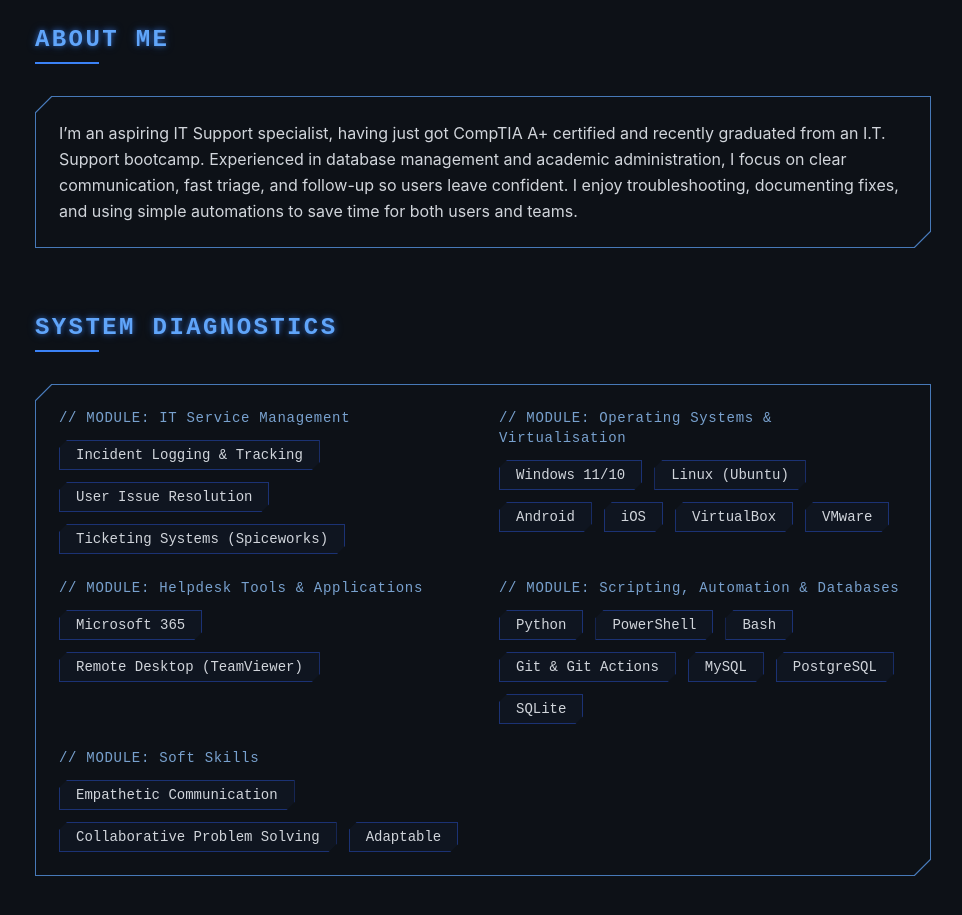
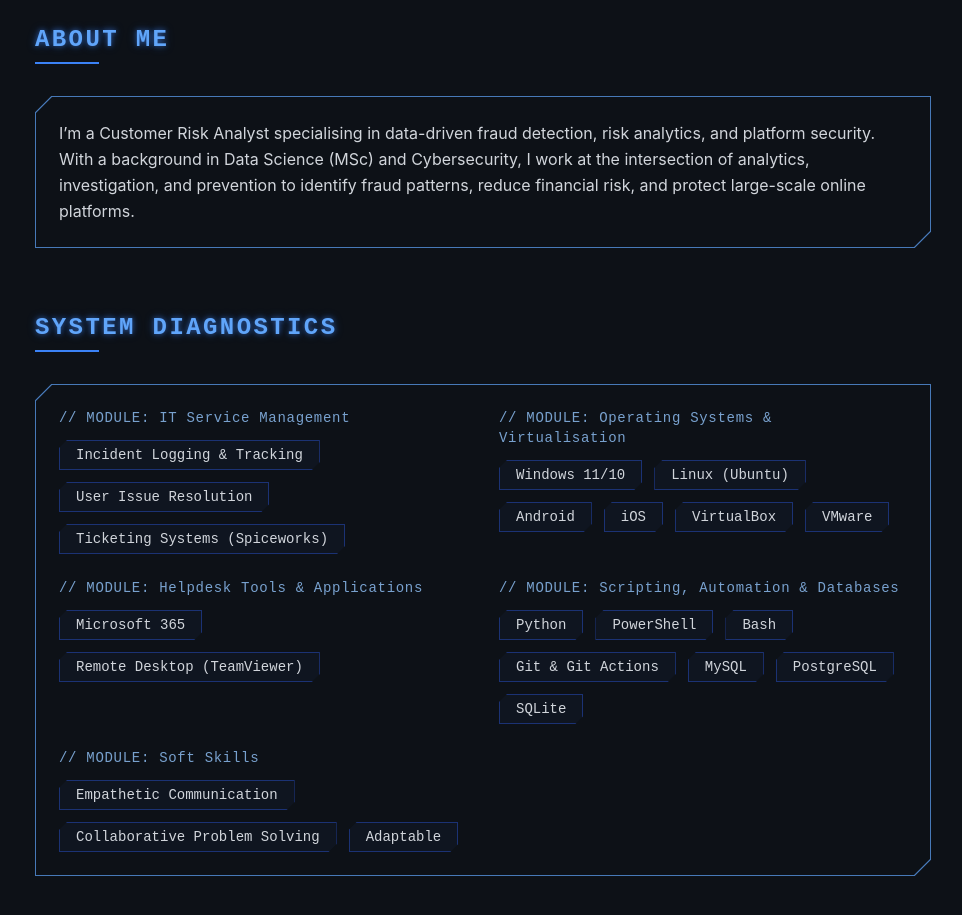
Before and after one commit to dylanwalsh-ie/dylanwalsh-ie.github.io, a React (Vite) app: page / in a window 1280 px wide. Shown: the part 880-1795 px from the top of the page, without its empty margins (157-1119 px from the left). Built offline with nearby package versions, Linux system fonts and the light colour scheme.

Commit message:
update about me

```diff
--- a/src/App.tsx
+++ b/src/App.tsx
@@ -64,7 +64,7 @@ const App: React.FC = () => {
                 <p className="text-gray-300 leading-relaxed">
                   <BinaryScrambleText
                     start={aboutVisible}
-                    text="I’m an aspiring IT Support specialist, having just got CompTIA A+ certified and recently graduated from an I.T. Support bootcamp. Experienced in database management and academic administration, I focus on clear communication, fast triage, and follow-up so users leave confident. I enjoy troubleshooting, documenting fixes, and using simple automations to save time for both users and teams."
+                    text="I’m a Customer Risk Analyst specialising in data-driven fraud detection, risk analytics, and platform security. With a background in Data Science (MSc) and Cybersecurity, I work at the intersection of analytics, investigation, and prevention to identify fraud patterns, reduce financial risk, and protect large-scale online platforms."
                     as="span"
                     speed={5}
                   />
```
